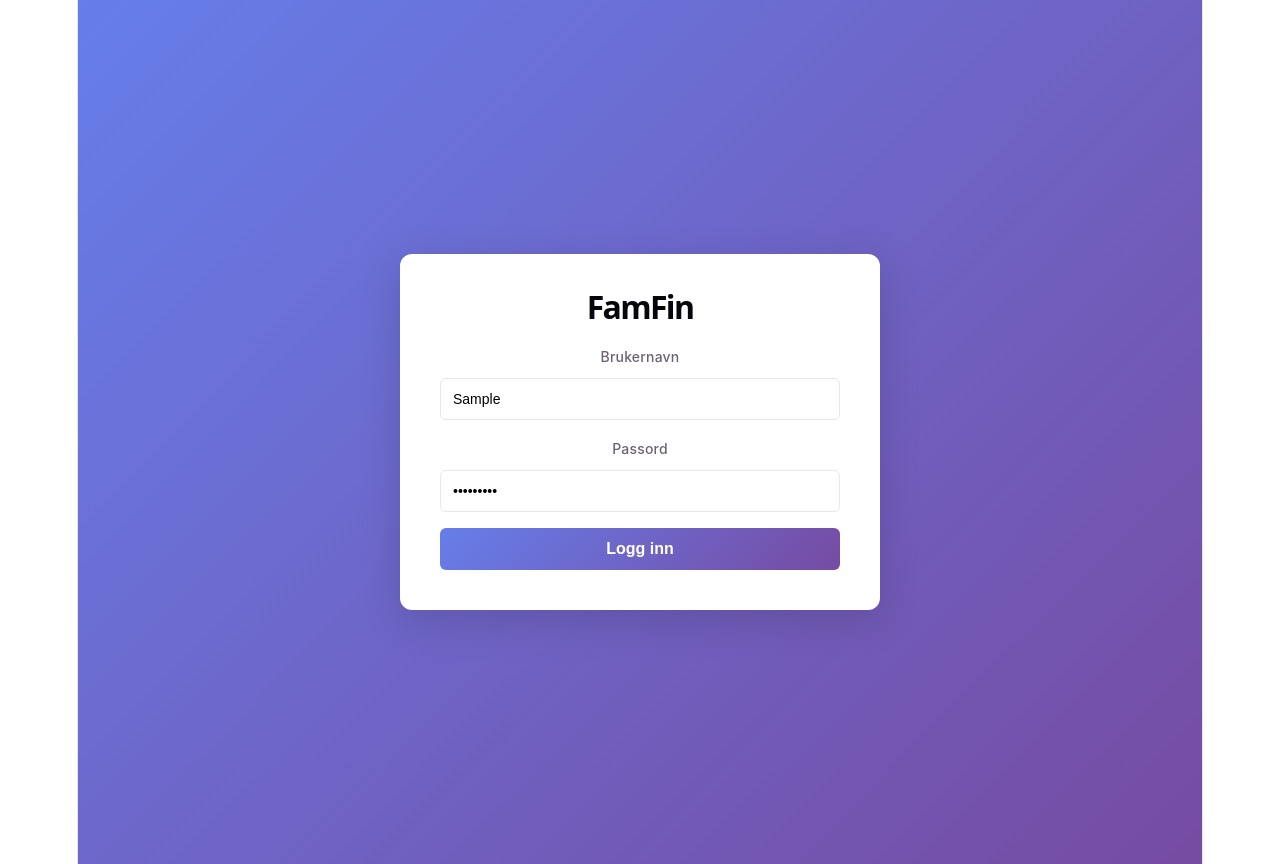
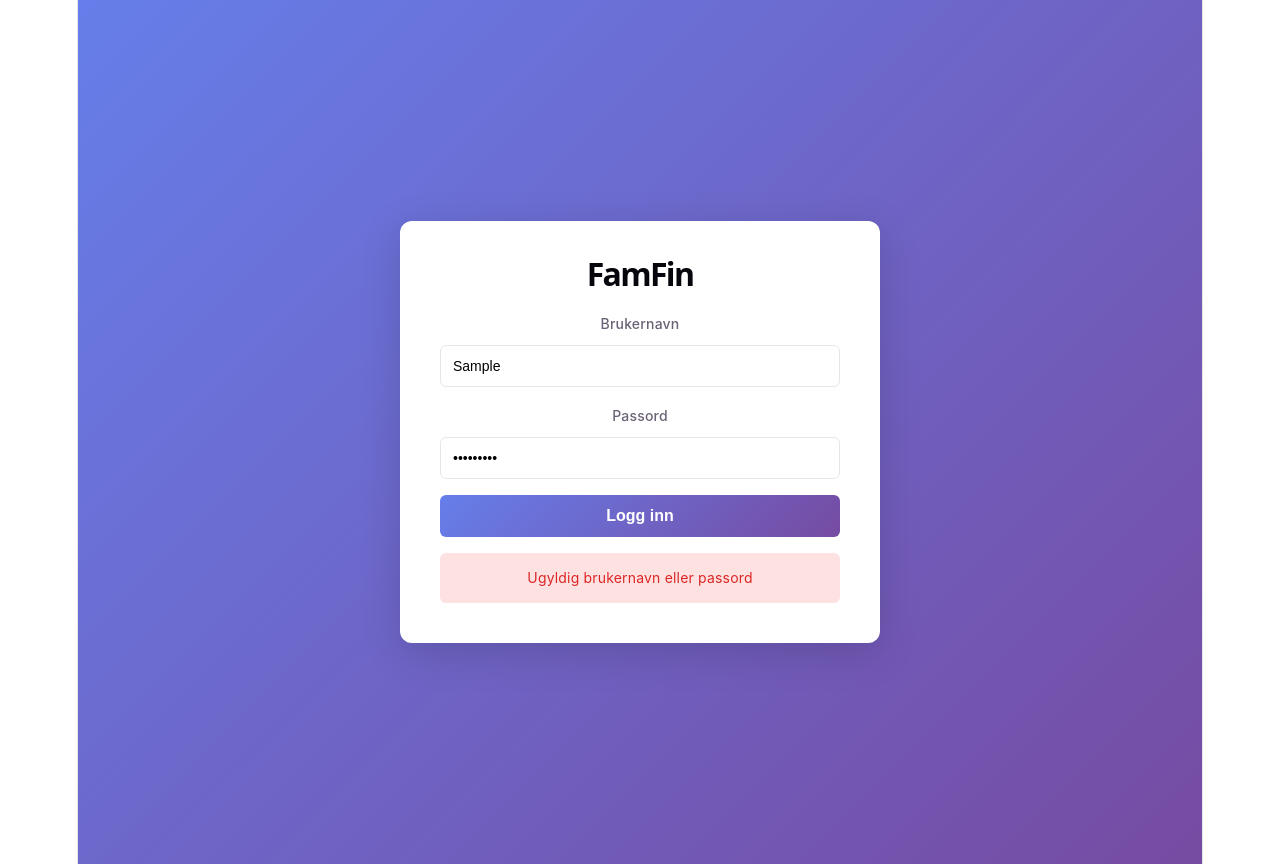
Before and after one commit to nicben/FamFin, a React (Vite) app: page / in a window 1280 px wide. Both pictures are taken after typing "Sample", "Sample123" into the empty fields and a click on the button "Logg inn". Built offline with nearby package versions, Linux system fonts and the light colour scheme.

Commit message:
Fix login error handling - display error message instead of alert

```diff
--- a/src/App.tsx
+++ b/src/App.tsx
@@ -26,6 +26,7 @@ export default function ExpenseApp() {
   const [isLoggedIn, setIsLoggedIn] = useState(false);
   const [username, setUsername] = useState("");
   const [password, setPassword] = useState("");
+  const [loginError, setLoginError] = useState("");
   const [transactions, setTransactions] = useState<Transaction[]>([]);
   const [category, setCategory] = useState<CategoryFilter>("ALL");
   const [month, setMonth] = useState<string | "ALL">("ALL");
@@ -51,6 +52,7 @@ export default function ExpenseApp() {
 
   function handleLogin(e: React.FormEvent) {
     e.preventDefault();
+    setLoginError("");
 
     // Validate against hardcoded credentials
     if (username === VALID_USERNAME && password === VALID_PASSWORD) {
@@ -58,8 +60,9 @@ export default function ExpenseApp() {
       setIsLoggedIn(true);
       setUsername("");
       setPassword("");
+      setLoginError("");
     } else {
-      alert("Ugyldig brukernavn eller passord");
+      setLoginError("Ugyldig brukernavn eller passord");
     }
   }
 
@@ -175,6 +178,20 @@ export default function ExpenseApp() {
             >
               Logg inn
             </button>
+            {loginError && (
+              <div
+                style={{
+                  padding: "clamp(8px, 2vw, 12px)",
+                  background: "#fee2e2",
+                  color: "#dc2626",
+                  borderRadius: 6,
+                  fontSize: "clamp(13px, 2.5vw, 14px)",
+                  textAlign: "center",
+                }}
+              >
+                {loginError}
+              </div>
+            )}
           </form>
         </div>
       </div>
```
